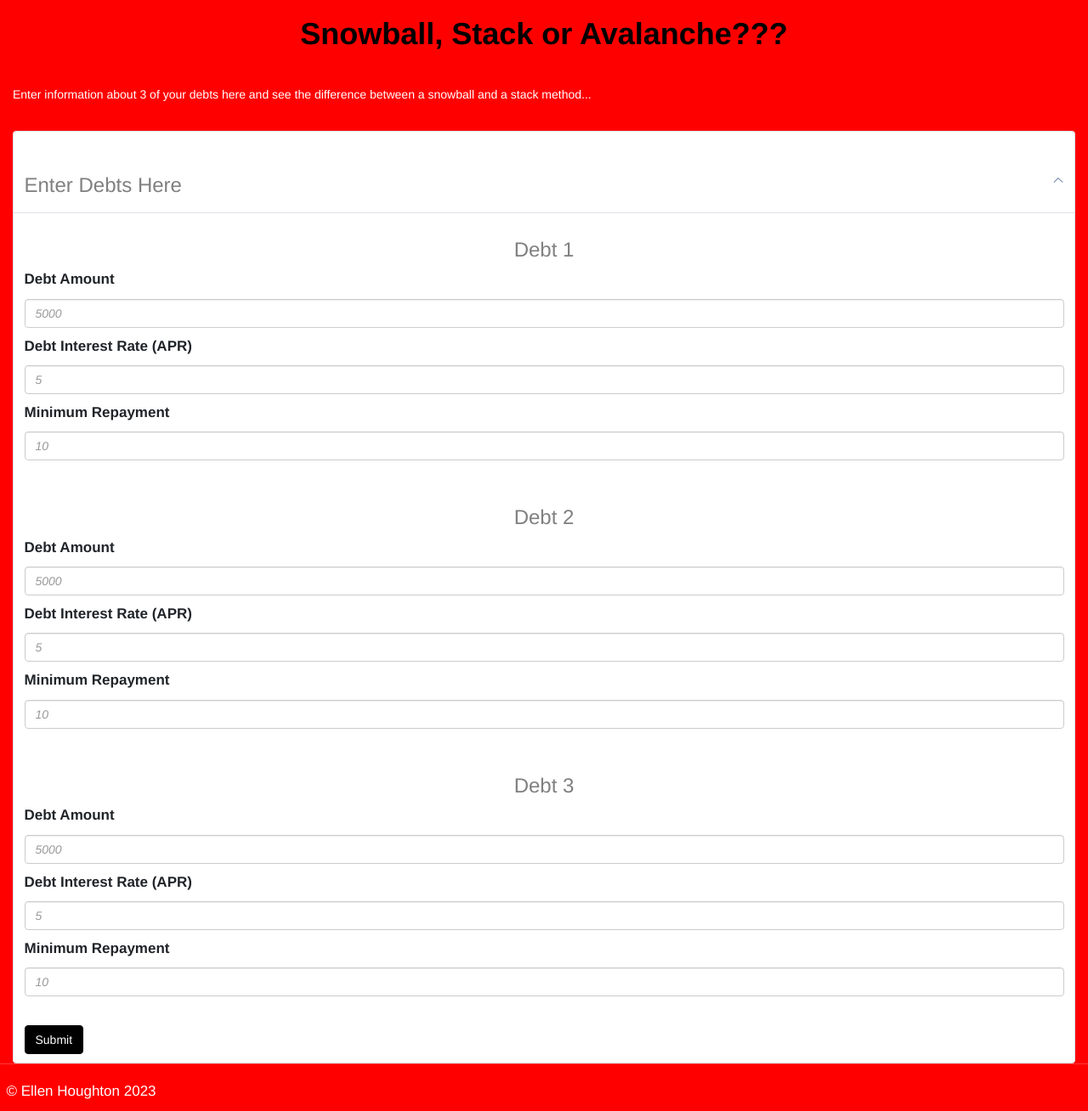
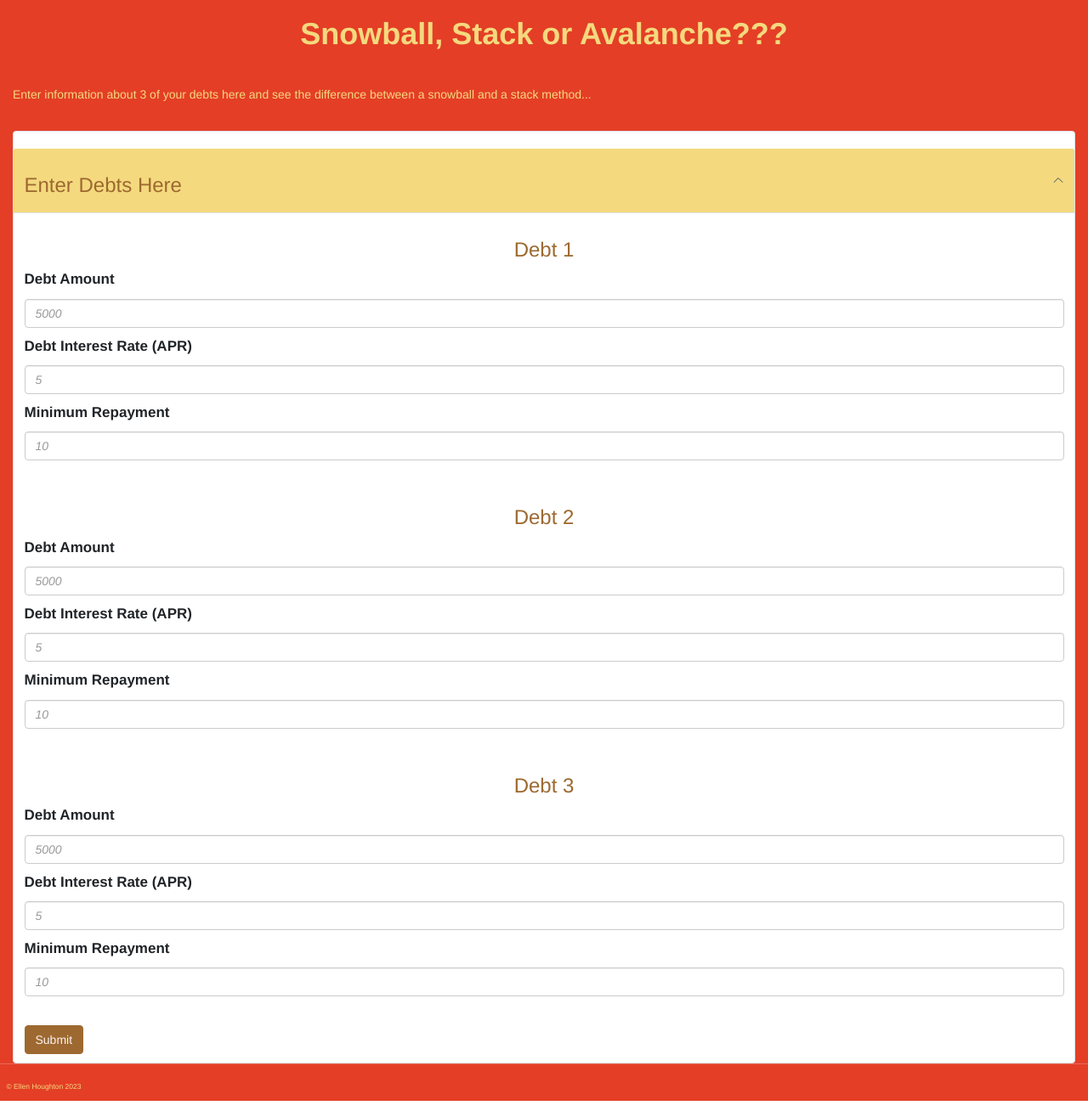
Before and after one commit to annwyl21/debt_comparison, a Flask app: page /debt_comparison_form in a window 1280 px wide, after a click on "Enter Debts Here". Shown: the whole page at 85% size. Run offline with Flask 3, Linux system fonts and the light colour scheme; some libraries are stand-ins or nearby versions.

Commit message:
update red theme and some style

```diff
--- a/application/static/styles/styles.css
+++ b/application/static/styles/styles.css
@@ -1,45 +1,51 @@
 body {
     text-align: left;
-    background-color: red;
-    color: white;
+    background-color: #e43e26;
+    color: #f4d97e;
     font-size: 1.7em;
+}
+
+span {
+    font-weight: bolder;
+    font-size: larger;
 }
 
 /* this changes the disclaimer and submit buttons colour */
 #disclaimer, .submit {
-    background-color: black;
-    border-color: black;
+    background-color: #9d6930;
+    border-color: #9d6930;
+    color: #fcf1ef;
 }
 
 table, th, td {
-    border: 1px solid black;
+    border: 1px solid #9d6930;
 }
 
 td {
-    color: white;
+    color: #fcf1ef;
     text-align: center;
 }
 
 .table-striped>tbody>tr:nth-child(odd)>td,
 .table-striped>tbody>tr:nth-child(odd)>th {
-     background-color: grey;
+     background-color: #eeb633;
      text-align: center;
-     color: white;
+     color: #9d6930;
    }
 
 h1, h4{
     text-align: center;
     font-weight: bold;
-    color: black;
+    color: #f4d97e;
 }
 
 h2, h3 {
     text-align: center;
-    color: grey;
+    color: #9d6930;
 }
 
 th {
-    color: black;
+    color: #f4d97e;
     text-align: center;
     font-weight: bold;
 }
@@ -56,11 +62,16 @@ input:placeholder-shown {
 }
 
 .accordion-button:not(.collapsed) {
-    color: grey;
-    background-color: white;
+    color: #e43e26;
+    background-color: #f4d97e;
 }
 
 .btn-primary {
-    background-color: black;
-    border-color: black;
+    background-color: #9d6930;
+    border-color: #9d6930;
 }
+
+footer {
+    text-align: left;
+    font-size: 0.5em;
+}
```
Also changed, not shown: application/templates/results.html (+10 -4 lines).
